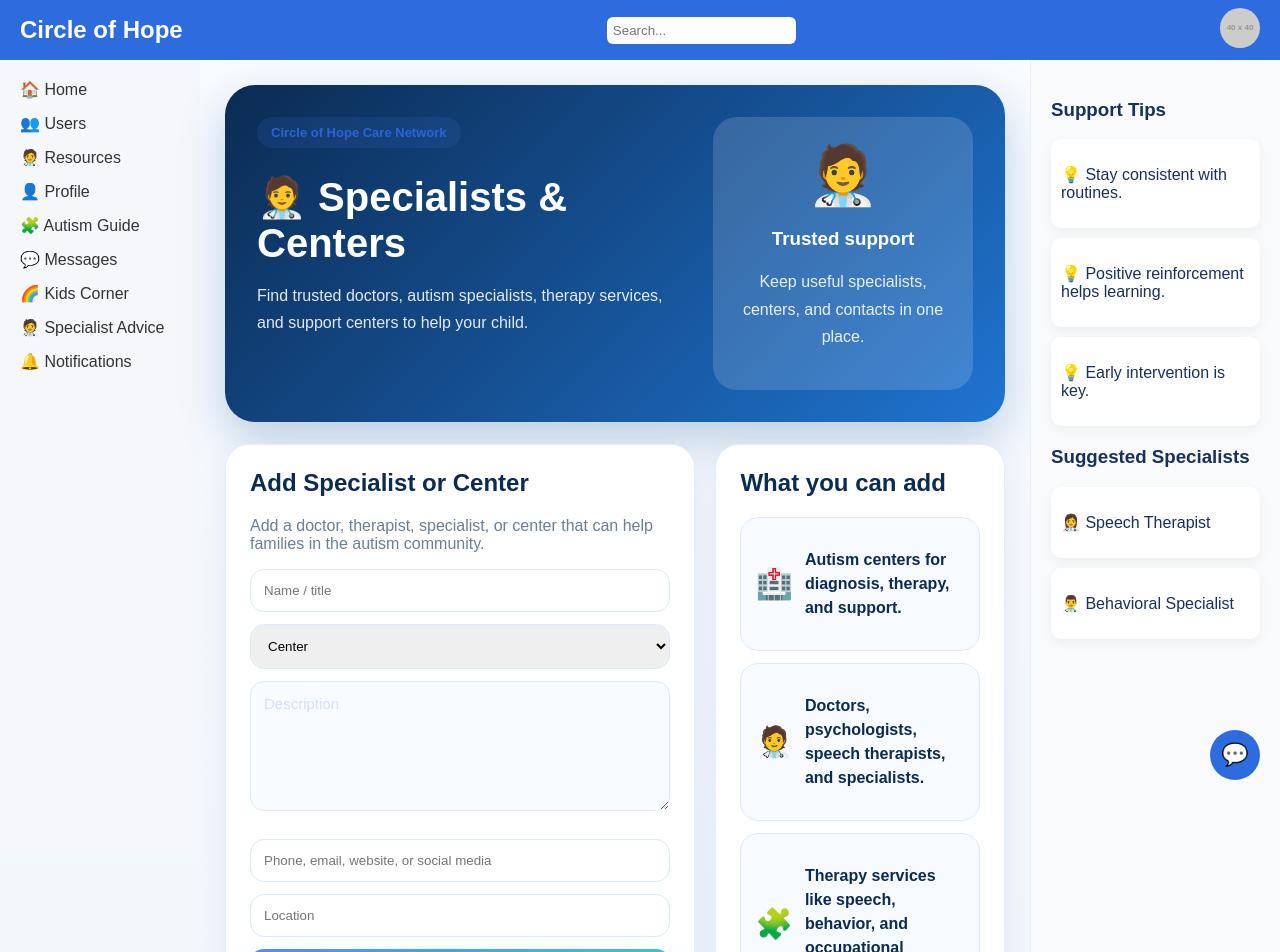
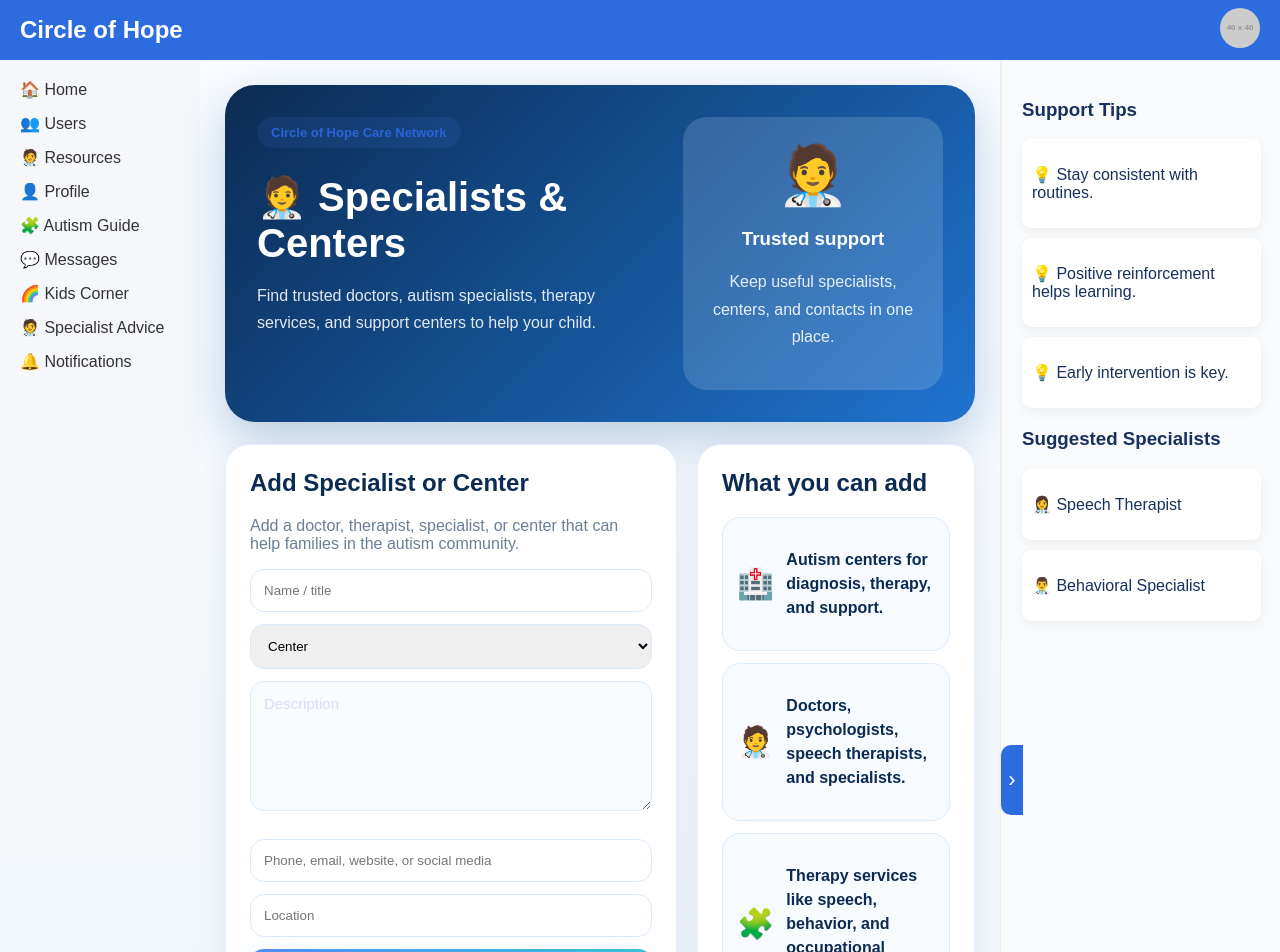
Before and after one commit to jenen2abdulrahman-hub/Name-circle-of-hope, a React (Create React App) app in the folder frontend/: page /resources in a window 1280 px wide. Shown: the top 952 px of the page. Built offline with nearby package versions, Linux system fonts and the light colour scheme.

Commit message:
Remove support tips

```diff
--- a/frontend/src/App.css
+++ b/frontend/src/App.css
@@ -4288,4 +4288,55 @@ textarea {
   .specialist-ai-box {
     min-width: 100%;
   }
-}
+}.rightbar-drawer {
+  position: relative;
+  width: 280px;
+  min-width: 280px;
+  transition: all 0.35s ease;
+  overflow: visible;
+  background: #f8fafc;
+  border-left: 1px solid #eee;
+  z-index: 50;
+}
+
+.rightbar-drawer.open {
+  width: 280px;
+  min-width: 280px;
+}
+
+.rightbar-drawer.closed {
+  width: 22px;
+  min-width: 22px;
+}
+
+.rightbar-drawer .rightbar {
+  width: 280px;
+  transition: transform 0.35s ease;
+}
+
+.rightbar-drawer.closed .rightbar {
+  transform: translateX(280px);
+}
+
+.drawer-tab {
+  position: absolute;
+  left: 0;
+  top: 45%;
+  width: 22px;
+  height: 70px;
+  border: none;
+  border-radius: 10px 0 0 10px;
+  background: #2d6cdf;
+  color: white;
+  cursor: pointer;
+  font-size: 22px;
+  z-index: 9999;
+} .messages-page-wrapper {
+  display: flex;
+  align-items: flex-start;
+  overflow: visible;
+}
+
+.messages-page {
+  flex: 1;
+}
--- a/frontend/src/Auth.js
+++ b/frontend/src/Auth.js
@@ -31,11 +31,13 @@ function Auth() {
   return;
 }
     try {
-      const url = isLogin
-           ? "https://circle-of-hope-backend.onrender.com/login"
-    : "https://circle-of-hope-backend.onrender.com/register";
+    const API_BASE = "https://circle-of-hope-backend.onrender.com";
 
-      let res;
+const url = isLogin
+  ? `${API_BASE}/login`
+  : `${API_BASE}/register`;
+
+let res;
 
 if (isLogin) {
   res = await axios.post(url, form);
--- a/frontend/src/Dashboard.jsx
+++ b/frontend/src/Dashboard.jsx
@@ -7,7 +7,6 @@ import "./App.css";
 import SpecialistAdvice from "./SpecialistAdvice";
 
 const API_BASE = "https://circle-of-hope-backend.onrender.com";
-
 const topics = [
   { title: "Autism Support", icon: "🧩" },
   { title: "Behavior Tips", icon: "🧠" },
@@ -312,7 +311,7 @@ const handleAddQuestionComment = async (questionId) => {
 
   return (
     <>
-      <Topbar />
+
 
       <div className="main-layout">
         <Sidebar />
--- a/frontend/src/Layout.jsx
+++ b/frontend/src/Layout.jsx
@@ -1,6 +1,6 @@
 import Topbar from "./components/Topbar";
 import Sidebar from "./components/Sidebar";
-import Rightbar from "./components/Rightbar";
+import RightbarDrawer from "./components/RightbarDrawer";
 import "./App.css";
 
 function Layout({ children }) {
@@ -11,11 +11,9 @@ function Layout({ children }) {
       <div className="main-layout">
         <Sidebar />
 
-        <div className="feed">
-          {children}
-        </div>
+        <div className="feed">{children}</div>
 
-        <Rightbar />
+        <RightbarDrawer />
       </div>
     </>
   );
--- a/frontend/src/Messages.jsx
+++ b/frontend/src/Messages.jsx
@@ -2,7 +2,6 @@ import React, { useEffect, useState } from "react";
 import axios from "axios";
 import Layout from "./Layout";
 import "./App.css";
-
 const API_BASE = "https://circle-of-hope-backend.onrender.com";
 
 function Messages() {
@@ -90,6 +89,7 @@ function Messages() {
 
   return (
     <Layout>
+      <div className="messages-page-wrapper">
       <div className="messages-page">
         <div className="messages-header">
           <div>
@@ -193,8 +193,12 @@ function Messages() {
               </>
             )}
           </section>
+
+           </div>
         </div>
+
       </div>
+
     </Layout>
   );
 }
--- a/frontend/src/Profile.jsx
+++ b/frontend/src/Profile.jsx
@@ -107,7 +107,21 @@ function Profile() {
         }
       );
 
-      const updatedUser = res.data.user;
+     console.log("UPLOAD RESPONSE:", res.data);
+
+const uploadedPath =
+  res.data.profile_pic ||
+  res.data.image ||
+  res.data.filePath ||
+  res.data.user?.profile_pic;
+
+const updatedUser = {
+  ...user,
+  ...(res.data.user || {}),
+  profile_pic: uploadedPath || user.profile_pic,
+};
+
+console.log("UPDATED USER:", updatedUser);
 
 localStorage.setItem("user", JSON.stringify(updatedUser));
 setUser(updatedUser);
@@ -195,7 +209,9 @@ function Profile() {
                   preview
                     ? preview
                     : user.profile_pic
-                    ? `${API_BASE}${user.profile_pic}?t=${Date.now()}`
+                    ? user.profile_pic.startsWith("http")
+                    ? user.profile_pic
+                     : `${API_BASE}${user.profile_pic}?t=${Date.now()}`
                     : `https://ui-avatars.com/api/?name=${encodeURIComponent(
                         user.name
                       )}&background=2d6cdf&color=fff`
@@ -357,7 +373,6 @@ function Profile() {
                      }
                        alt={u.name}
                       />
-
                         <strong>{u.name}</strong>
                       </Link>
                     ))}
--- a/frontend/src/SpecialistAdvice.jsx
+++ b/frontend/src/SpecialistAdvice.jsx
@@ -1,12 +1,8 @@
 import { useState } from "react";
-import axios from "axios";
 import Topbar from "./components/Topbar";
 import Sidebar from "./components/Sidebar";
-import Rightbar from "./components/Rightbar";
+import RightbarDrawer from "./components/RightbarDrawer";
 import "./App.css";
-
-const API_BASE = "https://circle-of-hope-backend.onrender.com";
-
 const quickExamples = [
   "My child gets upset from loud sounds",
   "How can I help my child communicate better?",
@@ -18,7 +14,7 @@ function SpecialistAdvice() {
   const [question, setQuestion] = useState("");
   const [advice, setAdvice] = useState(null);
   const [loading, setLoading] = useState(false);
-
+  const [showTips, setShowTips] = useState(true);
   const handleGetAdvice = async (e) => {
     e.preventDefault();
 
@@ -29,29 +25,35 @@ function SpecialistAdvice() {
 
     try {
       setLoading(true);
+setAdvice({
+  source: "General Advice",
+  category: "General Support",
+  title: "Specialist Advice",
+  answer:
+    "The child may be reacting to a trigger such as change in routine, sensory overload, hunger, tiredness, or communication difficulty.\n\nWhat you can try:\n1. Observe what happened before the behavior.\n2. Use a calm voice and simple words.\n3. Try visual support or a clear routine.\n4. Write down repeated triggers.\n5. Ask a specialist if the concern continues.",
+});
+    }  catch (err) {
+  console.log("FULL ERROR:", err);
+  console.log("ERROR RESPONSE:", err.response?.data);
+  console.log("ERROR STATUS:", err.response?.status);
 
-      const res = await axios.post(`${API_BASE}/specialist-advice`, {
-        question,
-      });
-
-      setAdvice(res.data);
-    } catch (err) {
-      console.error(err);
-      alert(err.response?.data?.message || "Failed to get advice");
-    } finally {
+  alert(err.response?.data?.message || err.message || "Failed to get advice");
+}
+     finally {
       setLoading(false);
     }
   };
 
   return (
     <>
-      <Topbar />
+
 
       <div className="main-layout">
         <Sidebar />
 
         <div className="feed">
           <section className="specialist-hero">
+
             <div>
               <span className="specialist-pill">🧠 Guide-Based Support</span>
 
@@ -184,7 +186,10 @@ function SpecialistAdvice() {
           </section>
         </div>
 
-        <Rightbar />
+
+
+<RightbarDrawer />
+
       </div>
     </>
   );
--- /dev/null
+++ b/frontend/src/components/RightbarDrawer.jsx
@@ -0,0 +1,18 @@
+import { useState } from "react";
+import Rightbar from "./Rightbar";
+
+function RightbarDrawer() {
+  const [showTips, setShowTips] = useState(true);
+
+  return (
+    <div className={`rightbar-drawer ${showTips ? "open" : "closed"}`}>
+      <button className="drawer-tab" onClick={() => setShowTips(!showTips)}>
+        {showTips ? "›" : "‹"}
+      </button>
+
+      <Rightbar />
+    </div>
+  );
+}
+
+export default RightbarDrawer;
--- a/frontend/src/components/Topbar.jsx
+++ b/frontend/src/components/Topbar.jsx
@@ -11,21 +11,14 @@ function Topbar() {
       <div className="topbar-left">
         <h2>Circle of Hope</h2>
       </div>
-
-      <div className="topbar-center">
-        <input
-          type="text"
-          placeholder="Search..."
-          className="topbar-search"
-        />
-      </div>
-
       <div className="topbar-right">
         <Link to="/profile">
           <img
   src={
     user?.profile_pic
-                ? `${API_BASE}${user.profile_pic}`
+      ? user.profile_pic.startsWith("http")
+        ? user.profile_pic
+        : `${API_BASE}${user.profile_pic}`
       : "https://via.placeholder.com/40"
   }
   className="topbar-img"
```
Also changed, not shown: 17 other files (tests, documents, lock files or other folders). Lines whose indentation alone changed are shown as unchanged.
